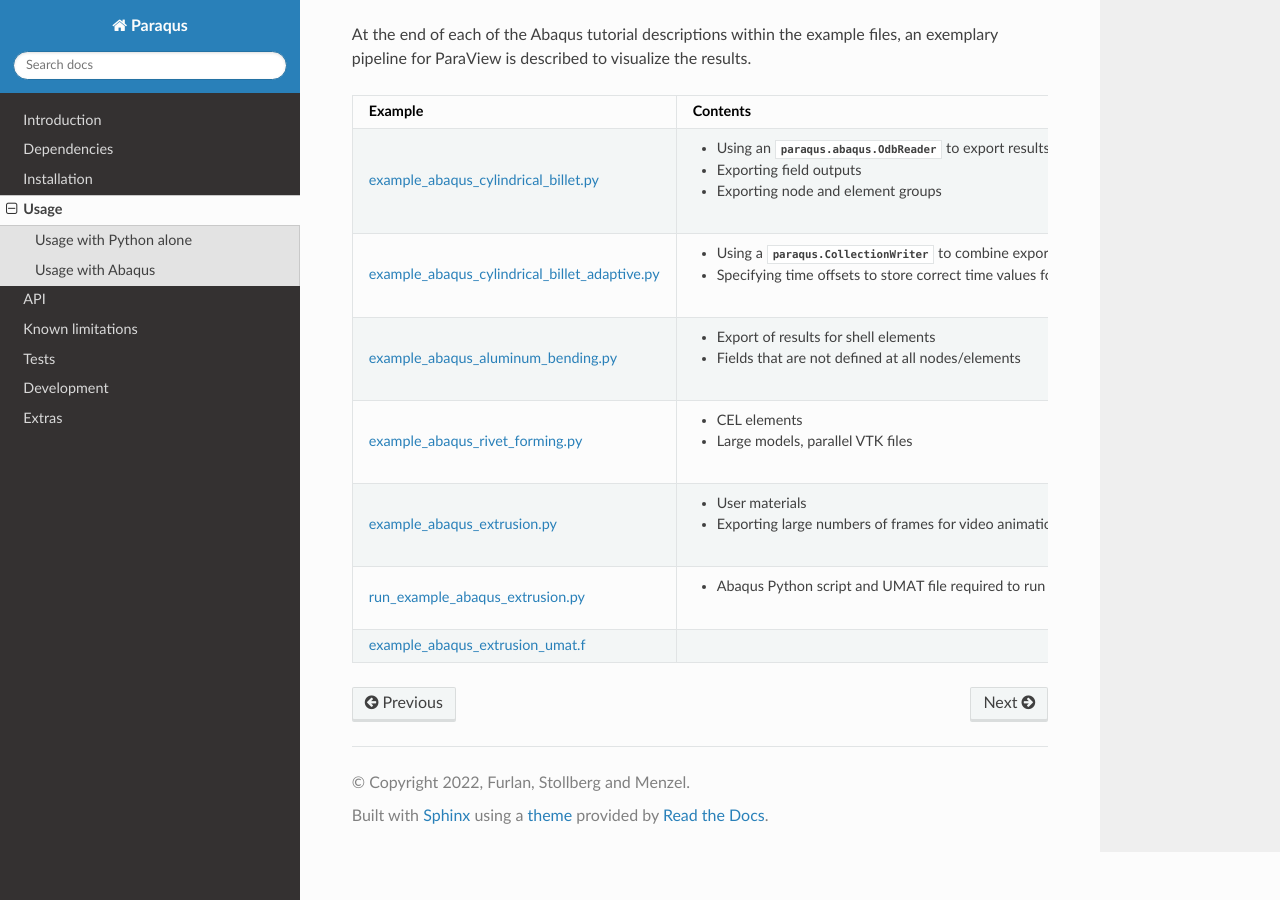
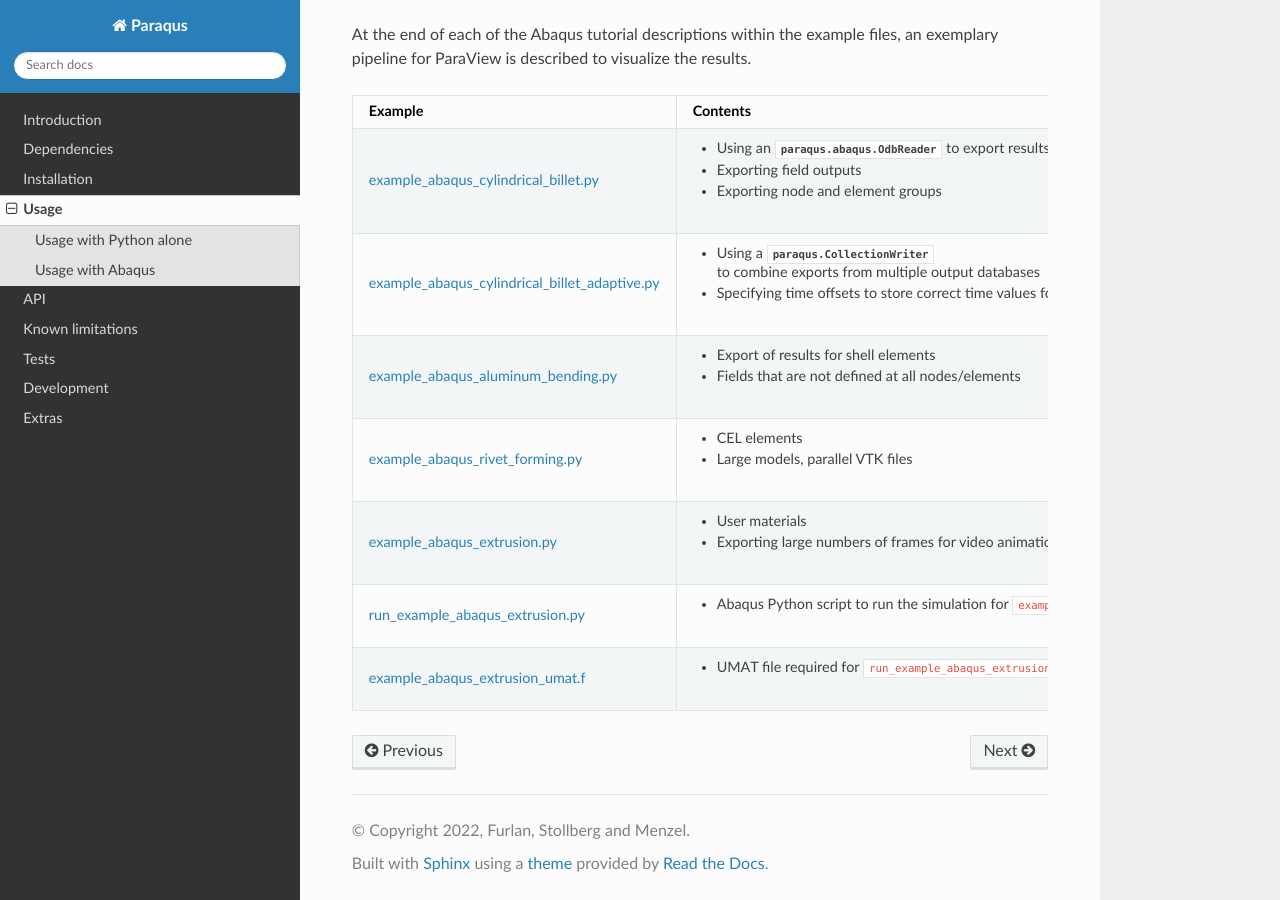
Before and after one commit to tmfrln/paraqus, a Sphinx documentation site: the page built from doc/source/usage.rst, in a window 1280 px wide and 900 px high, scrolled down 1333 px. Built offline with Sphinx 7.4.7 and the Read the Docs theme 3.1.0, drawn with Linux system fonts in a browser that asks for light colours.

Commit message:
some more corrections in the docs

```diff
--- a/doc/source/development.rst
+++ b/doc/source/development.rst
@@ -9,7 +9,7 @@
 Python versions
 ---------------
 
-Paraqus is intended to run in a standalone Python interpreter, as well as in the Python interpreter shipped with Abaqus (Python 2.7 for releases before Abaqus 2024). The core functionality therefore must work with Python 2.X and 3.X. Abaqus-specific code in `paraqus.abaqus` does not have to be compatible to Python 3.X however.
+Paraqus is intended to run in a standalone Python interpreter, as well as in the Python interpreter shipped with Abaqus (Python 2.7 for releases before Abaqus 2024). The core functionality therefore must work with Python 2.X and 3.X. Abaqus-specific code in ``paraqus.abaqus`` does not have to be compatible to Python 3.X however.
 
 
 Code style
--- a/doc/source/usage.rst
+++ b/doc/source/usage.rst
@@ -63,7 +63,8 @@
 `example_abaqus_extrusion.py <https://github.com/tmfrln/paraqus/blob/main/examples/example_abaqus_extrusion.py>`_                                         - User materials
                                                                                                                                                           - Exporting large numbers of frames for video animations
 
-`run_example_abaqus_extrusion.py <https://github.com/tmfrln/paraqus/blob/main/examples/run_example_abaqus_extrusion.py>`_                                 - Abaqus Python script and UMAT file required to run the simulation for ``example_abaqus_extrusion.py``
-`example_abaqus_extrusion_umat.f <https://github.com/tmfrln/paraqus/blob/main/examples/example_abaqus_extrusion_umat.f>`_
+`run_example_abaqus_extrusion.py <https://github.com/tmfrln/paraqus/blob/main/examples/run_example_abaqus_extrusion.py>`_                                 - Abaqus Python script to run the simulation for ``example_abaqus_extrusion.py``
+
+`example_abaqus_extrusion_umat.f <https://github.com/tmfrln/paraqus/blob/main/examples/example_abaqus_extrusion_umat.f>`_                                 - UMAT file required for ``run_example_abaqus_extrusion.py``
 
 =====================================================================================================================================================     ===============================================================================
```
Also changed, not shown: doc/source/installation.rst (+6 -6 lines).
